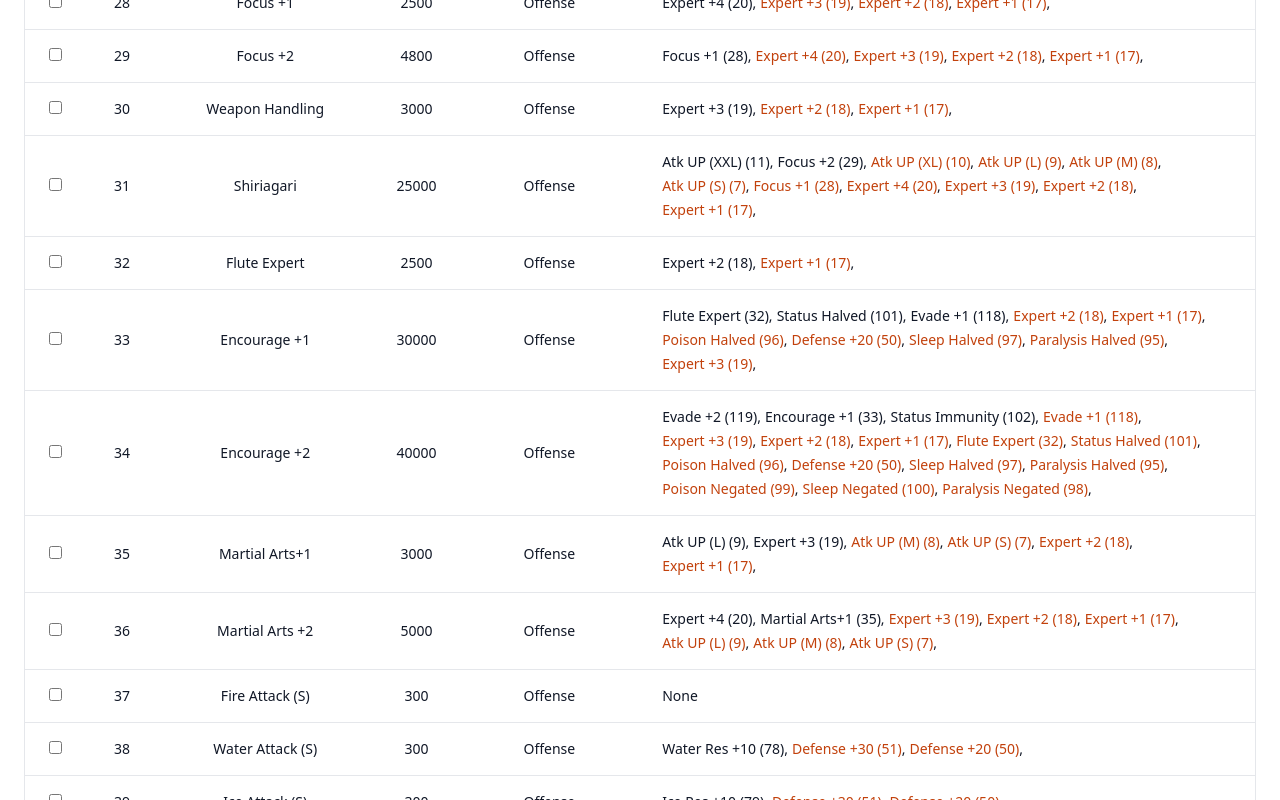
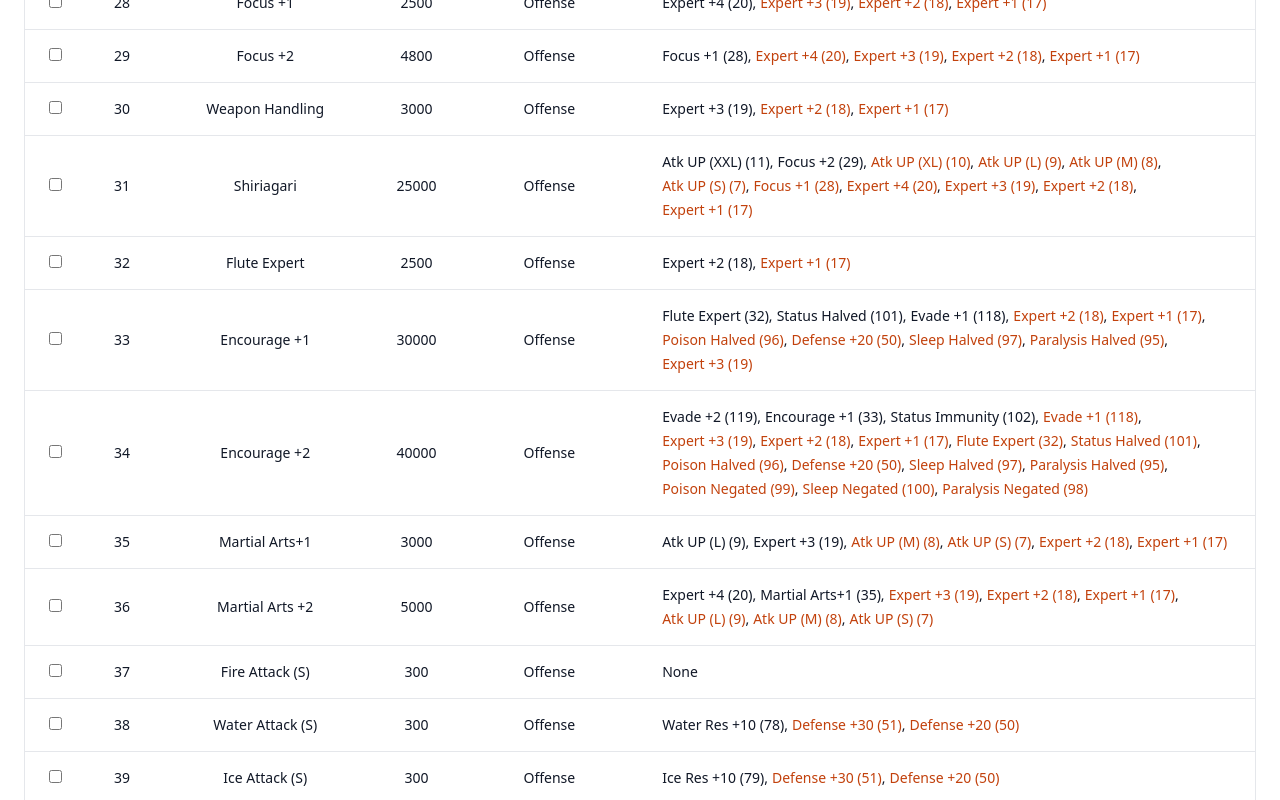
Before and after one commit to Invasor-de-Fronteiras/mhfrontier-skills-cost, a React (Vite) app: page / in a window 1280 px wide. Shown: the part 2000-2800 px from the top of the page. Built offline with nearby package versions, Linux system fonts and the light colour scheme.

Commit message:
remove common in last requirement

```diff
--- a/src/App.tsx
+++ b/src/App.tsx
@@ -112,9 +112,9 @@ function App() {
                         <ul className="flex flex-row flex-wrap requirements-list gap-1">
                           {getChildren(skill.id, false, true).map((r) => {
                             return (
-                              <li key={r.id} className="after:content-[',']">
+                              <li key={r.id} className="after:content-[','] last:after:content-none">
                                 <a
-                                  className="hover:underline hover:cursor-pointer "
+                                  className="hover:underline hover:cursor-pointer"
                                   href={"#" + r.name}
                                 >
                                   {r.name} {showId && `(${r.id})`}
@@ -124,7 +124,7 @@ function App() {
                           })}
                           {getChildren(skill.id, true, false).map((r) => {
                             return (
-                              <li key={r.id} className="after:content-[',']">
+                              <li key={r.id} className="after:content-[','] last:after:content-none">
                                 <a
                                   className="hover:underline hover:cursor-pointer text-orange-700"
                                   href={"#" + r.name}
```
